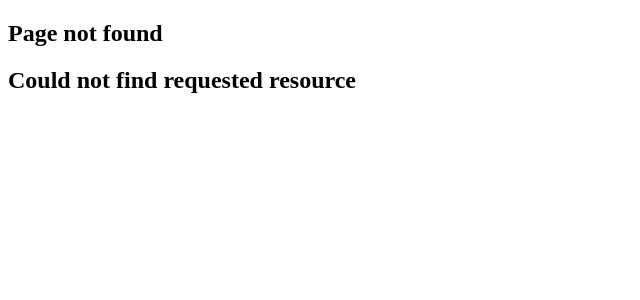
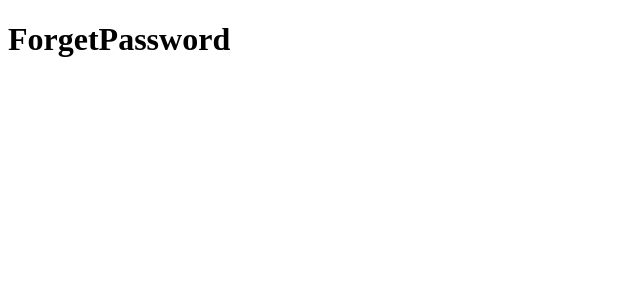
Before and after one commit to iamfutureflash/NEXTJS_COURSE_TUTORIAL, a Next.js app in the folder routing-demo/: page /forget-password in a window 1280 px wide. Before the commit this address had no page. Shown: the top 300 px of the page, without its empty margins (0-640 px from the left). Built offline with nearby package versions, Linux system fonts and the light colour scheme.

Commit message:
learned about group routes like login, register, forget-password

```diff
--- /dev/null
+++ b/routing-demo/src/app/(auth)/forget-password/page.tsx
@@ -0,0 +1,9 @@
+import React from 'react'
+
+const ForgetPassword = () => {
+    return (
+        <h1>ForgetPassword</h1>
+    )
+}
+
+export default ForgetPassword
```
Also changed, not shown: routing-demo/src/app/(auth)/login/page.tsx (added, +9 -0 lines), routing-demo/src/app/(auth)/register/page.tsx (added, +9 -0 lines).
